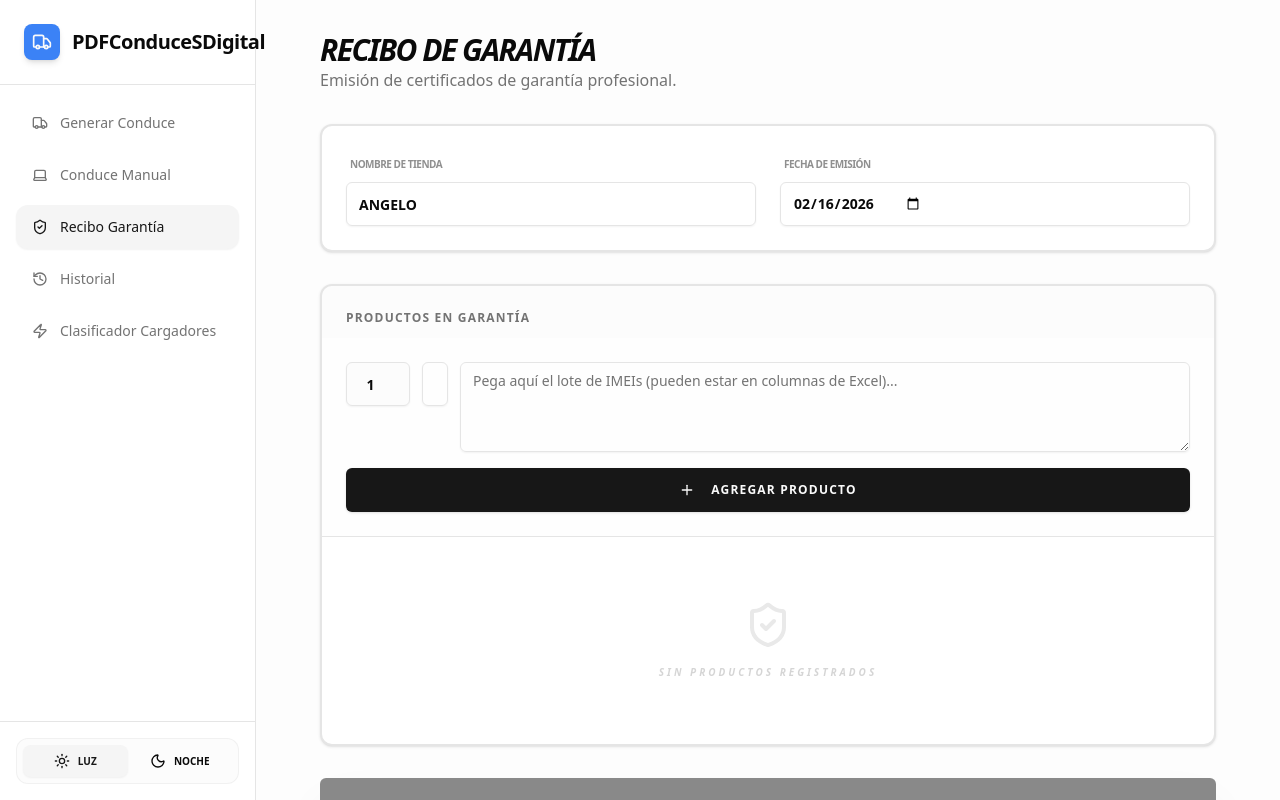
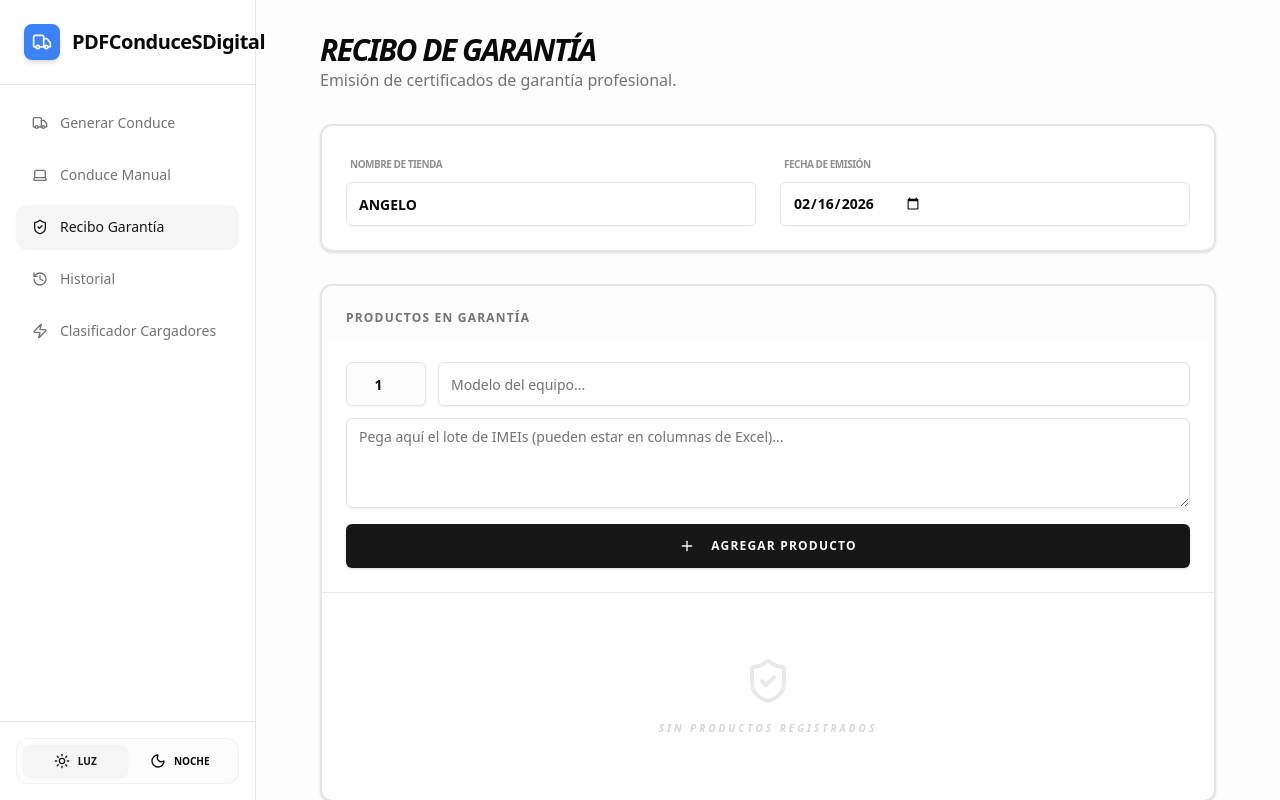
Before and after one commit to MicaelCedano/PDFConduceSDigital, a Next.js app: page / in a window 1280 px wide. Both pictures are taken after a click on the button "Recibo Garantía". Built offline with nearby package versions, Linux system fonts and the light colour scheme; what module would draw is missing.

Commit message:
Fix garantía form layout

```diff
--- a/src/app/page.tsx
+++ b/src/app/page.tsx
@@ -1355,10 +1355,10 @@ export default function Home() {
                                 </CardHeader>
                                 <CardContent className="p-0">
                                     <div className="p-6 border-b border-border bg-muted/10 space-y-4">
-                                        <div className="flex flex-col md:flex-row gap-3">
-                                            <Input suppressHydrationWarning={true} type="number" min="1" value={newGItem.cant} readOnly className="w-16 h-11 text-center font-black bg-muted/30" />
-                                            <Input suppressHydrationWarning={true} type="text" value={newGItem.model} onChange={e => setNewGItem({ ...newGItem, model: e.target.value })} className="flex-1 h-11 font-medium" placeholder="Modelo del equipo..." />
-                                            <Textarea suppressHydrationWarning={true} value={newGItem.imeis} onChange={e => setNewGItem({ ...newGItem, imeis: e.target.value, cant: getGarantiaCantFromImeis(e.target.value) })} className="min-h-[90px] font-medium" placeholder="Pega aquí el lote de IMEIs (pueden estar en columnas de Excel)..." />
+                                        <div className="grid grid-cols-1 md:grid-cols-[80px_1fr] gap-3">
+                                            <Input suppressHydrationWarning={true} type="number" min="1" value={newGItem.cant} readOnly className="h-11 text-center font-black bg-muted/30" />
+                                            <Input suppressHydrationWarning={true} type="text" value={newGItem.model} onChange={e => setNewGItem({ ...newGItem, model: e.target.value })} className="h-11 font-medium" placeholder="Modelo del equipo..." />
+                                            <Textarea suppressHydrationWarning={true} value={newGItem.imeis} onChange={e => setNewGItem({ ...newGItem, imeis: e.target.value, cant: getGarantiaCantFromImeis(e.target.value) })} className="md:col-span-2 min-h-[90px] font-medium" placeholder="Pega aquí el lote de IMEIs (pueden estar en columnas de Excel)..." />
                                         </div>
                                         <Button onClick={addGItem} className="w-full h-11 font-black uppercase tracking-widest text-xs">
                                             <Plus size={16} className="mr-2" /> Agregar Producto
```
Also changed, not shown: .claude/settings.local.json (added), 2 other files (tests, documents, lock files or other folders).
